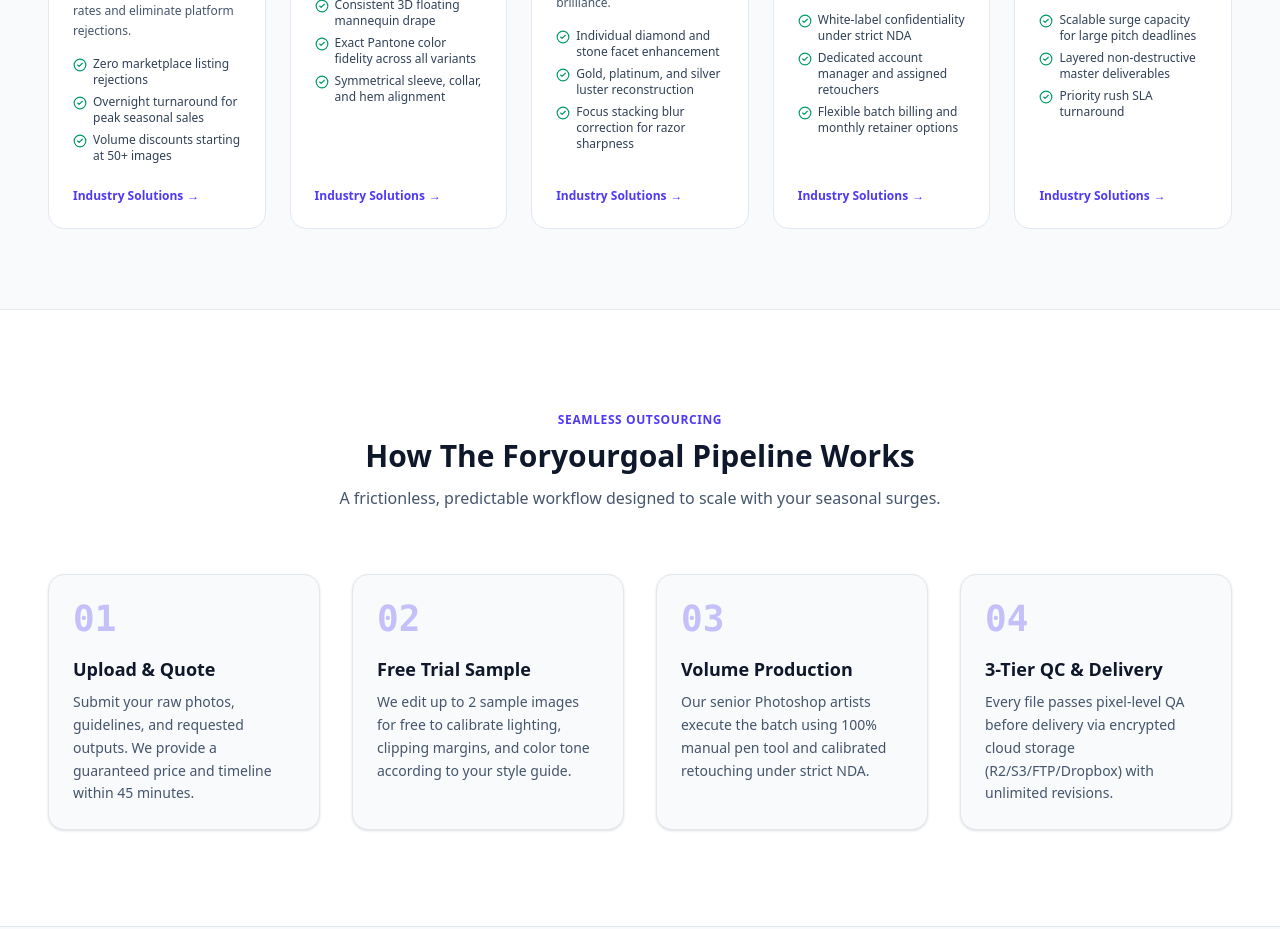
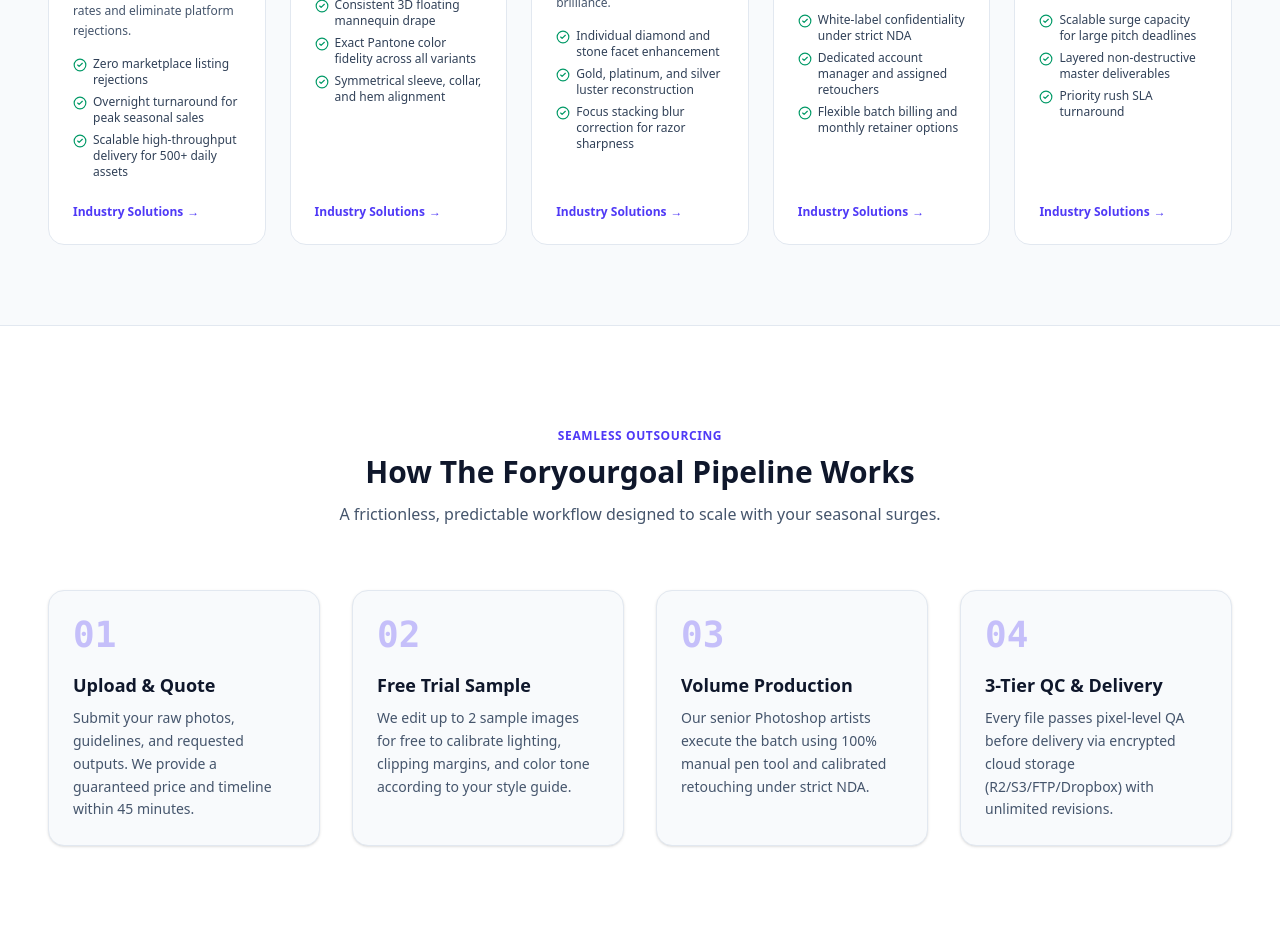
Before and after one commit to mainulislamik/foryourgoal, a Next.js app: page / in a window 1280 px wide. Shown: the part 3400-4329 px from the top of the page. Built offline with nearby package versions, Linux system fonts and the light colour scheme.

Commit message:
fix(industries): replace volume discount copy with high-throughput delivery SLA

```diff
--- a/src/data/industries.ts
+++ b/src/data/industries.ts
@@ -35,7 +35,7 @@
     keyBenefits: [
       "Zero marketplace listing rejections",
       "Overnight turnaround for peak seasonal sales",
-      "Volume discounts starting at 50+ images",
+      "Scalable high-throughput delivery for 500+ daily assets",
       "Custom padding and metadata formatting",
     ],
     recommendedServices: ["clipping-path", "background-removal", "shadow-reflection", "product-photo-retouching"],
```
